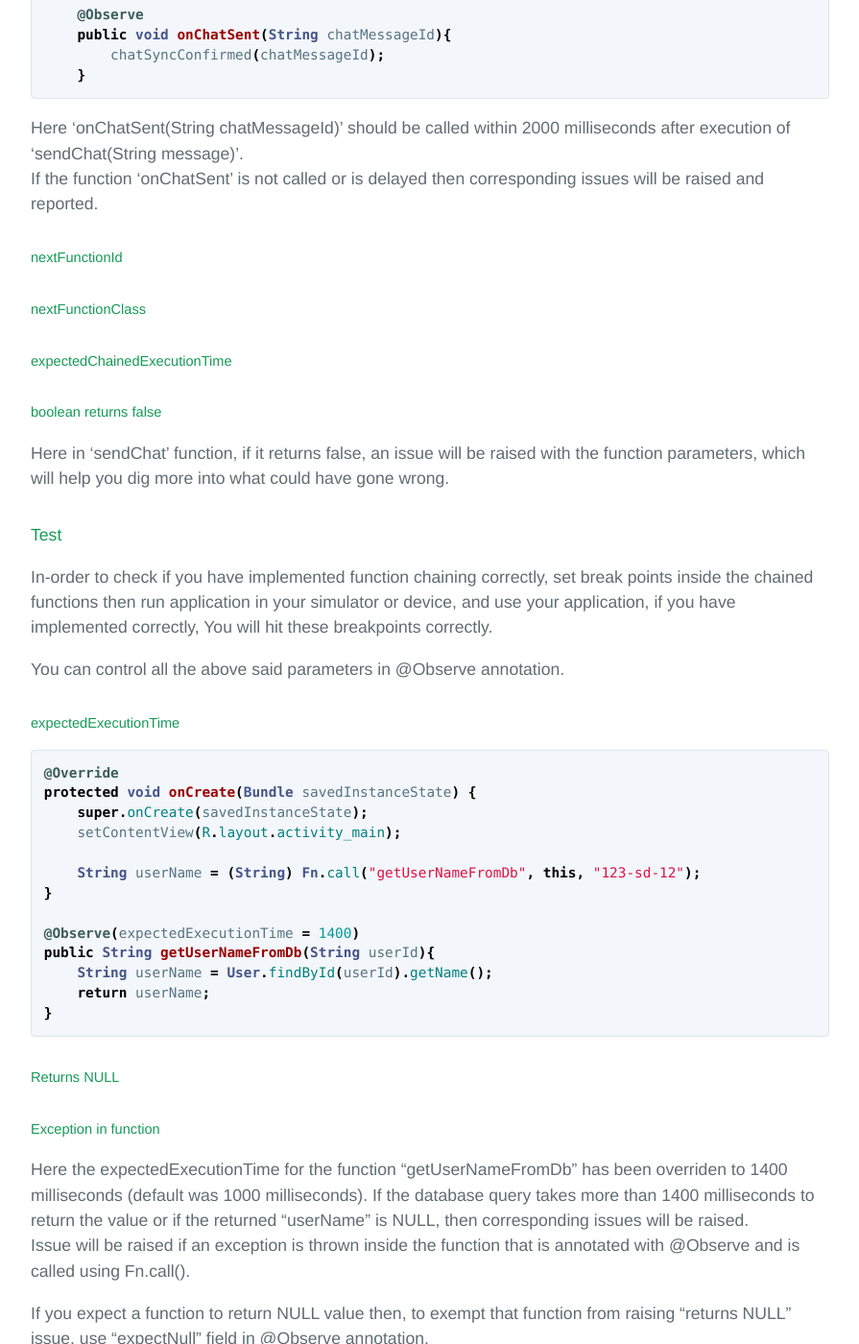
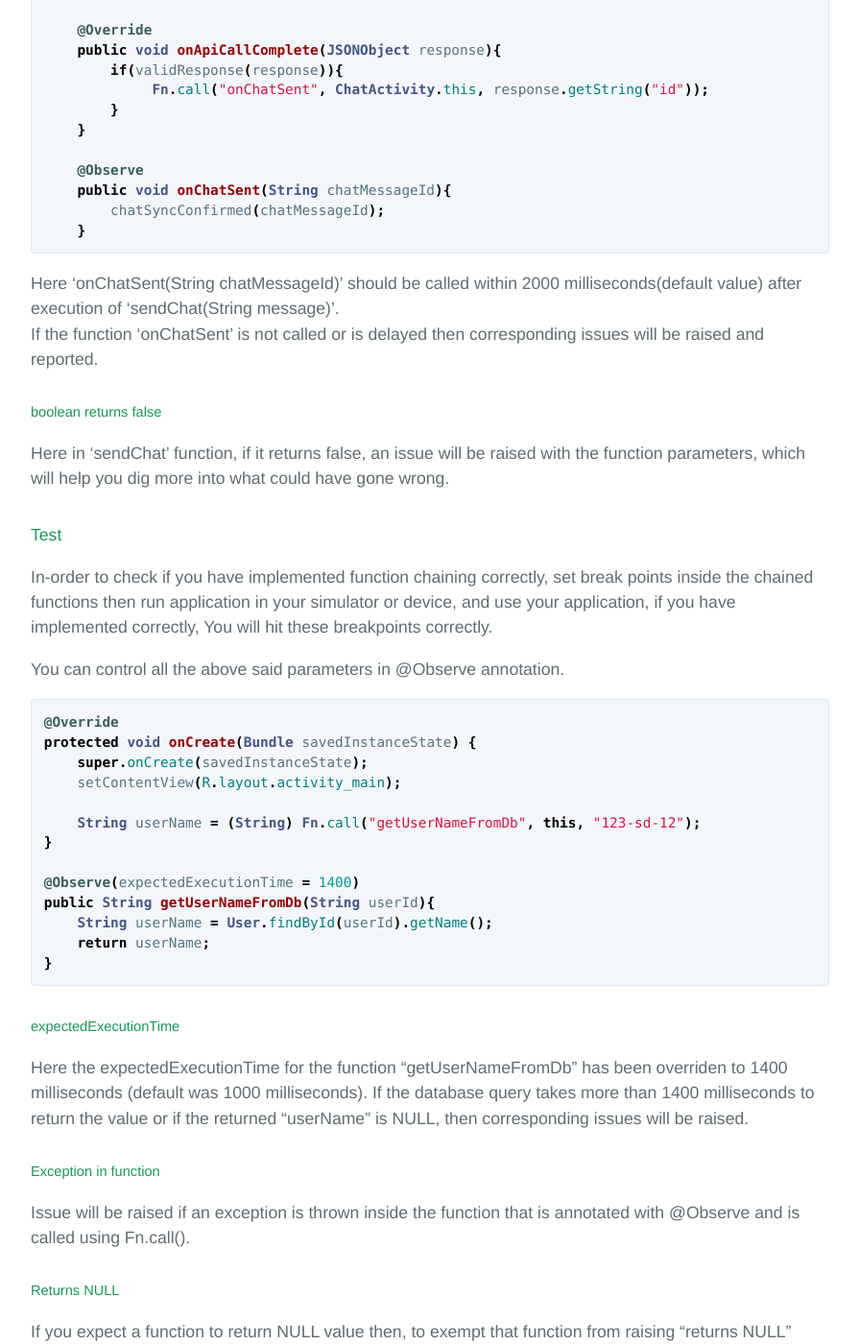
Before and after one commit to finotes/finotes.github.io, a Jekyll site: the page built from _posts/2018-02-02-java-docs.md, in a window 1280 px wide and 1400 px high, scrolled down 8896 px. Shown: the whole window at 96% size, without its empty margins (192-1087 px from the left). Built offline with Jekyll 4.4.1, drawn with Linux system fonts in a browser that asks for light colours; some web fonts are replaced; some of the changed text lies outside the part shown.

Commit message:
Update 2018-02-02-java-docs.md

````diff
--- a/_posts/2018-02-02-java-docs.md
+++ b/_posts/2018-02-02-java-docs.md
@@ -338,7 +342,7 @@ Lets take a look at a "chat" functionality in an typical chat app.
 
     }
 
-    // Here function 'onChatSent' is expected to be called in under '2000' milliseconds.
+    // Here function 'onChatSent' is expected to be called in under '2000' milliseconds (default value).
     @Observe(nextFunctionId = "onChatSent",
             nextFunctionClass = ChatActivity.class)
     public boolean sendChat(String message){
@@ -361,12 +365,9 @@ Lets take a look at a "chat" functionality in an typical chat app.
 	chatSyncConfirmed(chatMessageId);
     }
 ```
-Here 'onChatSent(String chatMessageId)' should be called within 2000 milliseconds after execution of 'sendChat(String message)'.
+Here 'onChatSent(String chatMessageId)' should be called within 2000 milliseconds(default value) after execution of 'sendChat(String message)'.
 If the function 'onChatSent' is not called or is delayed then corresponding issues will be raised and reported.
 
-##### nextFunctionId
-##### nextFunctionClass
-##### expectedChainedExecutionTime
 
 ##### boolean returns false
 Here in 'sendChat' function, if it returns false, an issue will be raised with the function parameters, which will help you dig more into what could have gone wrong.
````
Also changed, not shown: other parts of _posts/2018-02-02-java-docs.md (+10 -6 lines).
